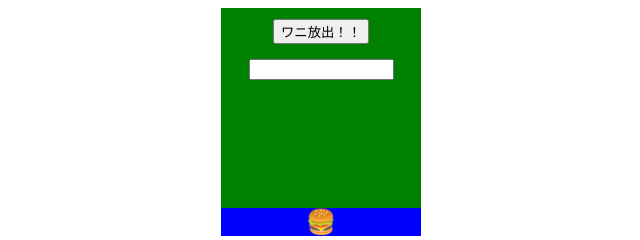
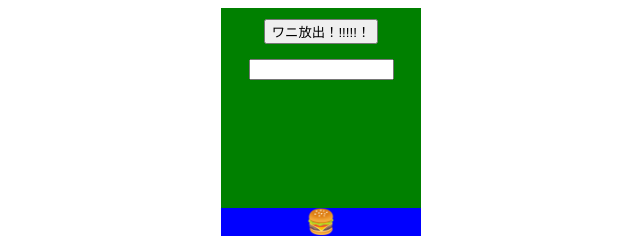
Before and after one commit to jun-ichiro-y/weddingparty, a plain HTML site: page index.html in a window 1280 px wide. Shown: the full height of the page, 319-959 px from the left. Drawn offline with Linux system fonts and the light colour scheme.

Commit message:
Update index.html

```diff
--- a/index.html
+++ b/index.html
@@ -5,7 +5,7 @@
     <body>
         <h1>
             <div >
-                <input class="gator-button" type ="button" value ="ワニ放出！！">
+                <input class="gator-button" type ="button" value ="ワニ放出！!!!!!！">
                 <input id="textbox" type="text" required minlength="4" maxlength="8" size="15"></input>
             </div>
 
```
